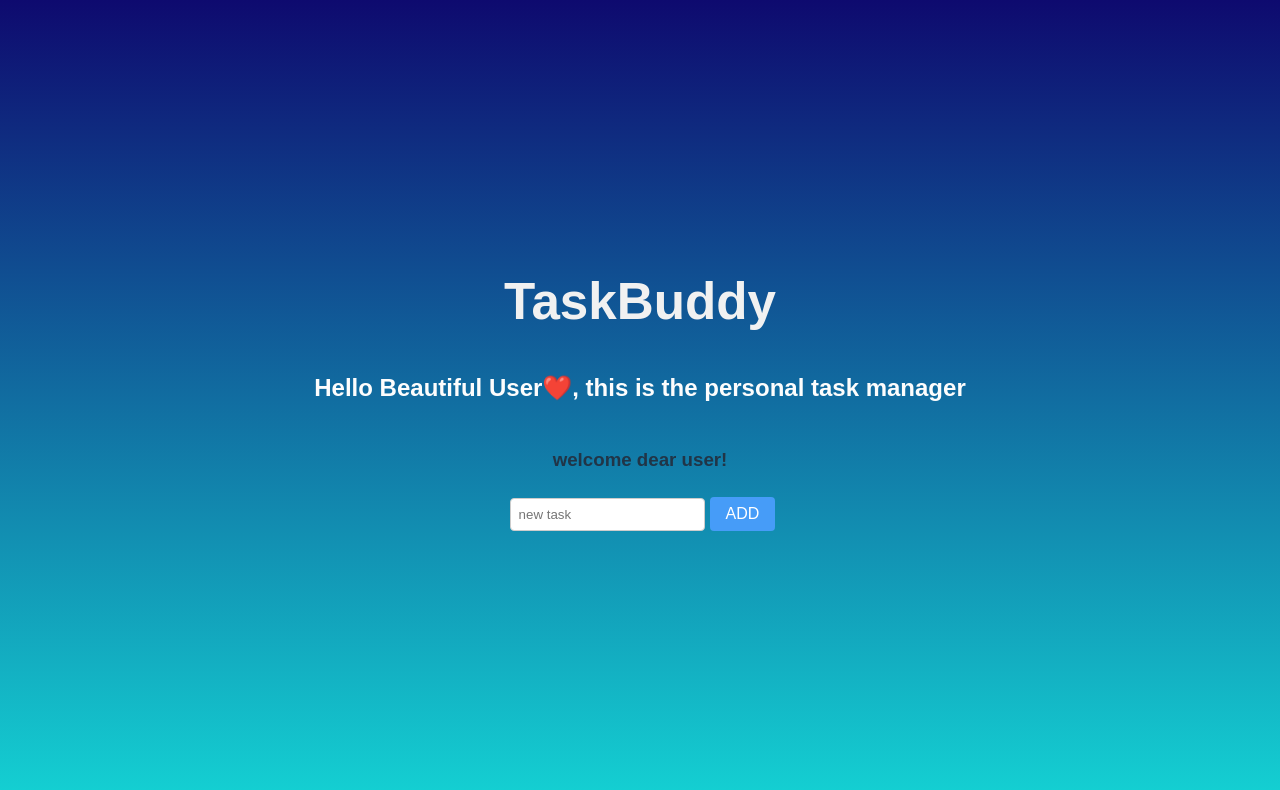
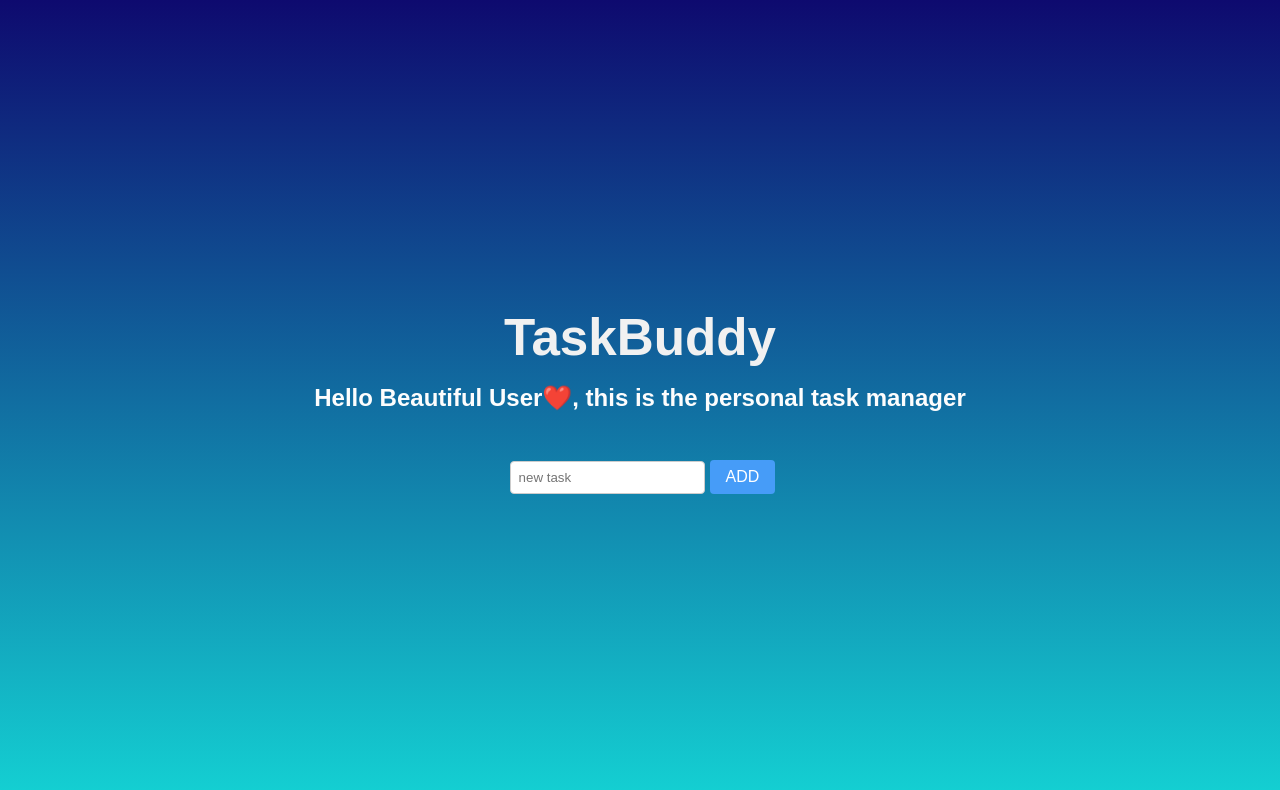
Before and after one commit to Llego-250/Task-Buddy, a Vue app: page / in a window 1280 px wide. Shown: the top 790 px of the page. Built offline with nearby package versions, Linux system fonts and the light colour scheme.

Commit message:
modifying the structure

```diff
--- a/src/App.vue
+++ b/src/App.vue
@@ -1,25 +1,48 @@
 <template>
-<div class="text">
-  <h1>TaskBuddy</h1>
-  <h2>Hello Beautiful User❤️, this is the personal task manager</h2>
-  <h3>welcome dear user!</h3>
+<div class="min-h-screen bg-gradient-to-br from-blue-900 to-cyan-400 p-5">
+  <div class="text-center">
+    <h1 class="text-white text-4xl font-bold mb-4">TaskBuddy</h1>
+    <h2 class="text-white text-xl mx-10 mb-8">Hello Beautiful User❤️, this is the personal task manager</h2>
+  </div>
 
+  <div class="flex gap-2 mb-4">
+    <input type="text" name="New task" placeholder="new task" class="px-3 py-2 border border-gray-300 rounded-md flex-1">
+    <button class="px-4 py-2 bg-blue-500 text-white rounded-md hover:bg-blue-600 transition-colors cursor-pointer">ADD</button>
+  </div>
 </div>
-
-<input type="Text" name="New task" placeholder="new task">
-<button>ADD</button><br/><br/>
-
 </template>
 
 <style>
+:root {
+  font-family: system-ui, Avenir, Helvetica, Arial, sans-serif;
+  line-height: 1.5;
+  font-weight: 400;
+
+  color-scheme: light dark;
+  color: rgba(255, 255, 255, 0.87);
+  background-color: #242424;
+
+  font-synthesis: none;
+  text-rendering: optimizeLegibility;
+  -webkit-font-smoothing: antialiased;
+  -moz-osx-font-smoothing: grayscale;
+}
+
 body {
   font-family: Arial, sans-serif;
   margin: 0px;
   background: linear-gradient(rgb(14, 10, 111), rgb(20, 209, 211));
+  display: flex;
+  place-items: center;
+  min-width: 320px;
+  min-height: 100vh;
+
 }
 
 
 h1 {
+  font-size: 3.2em;
+  line-height: 0.1;
   color: #f1f1f1;
   text-align: center;
 }
```
